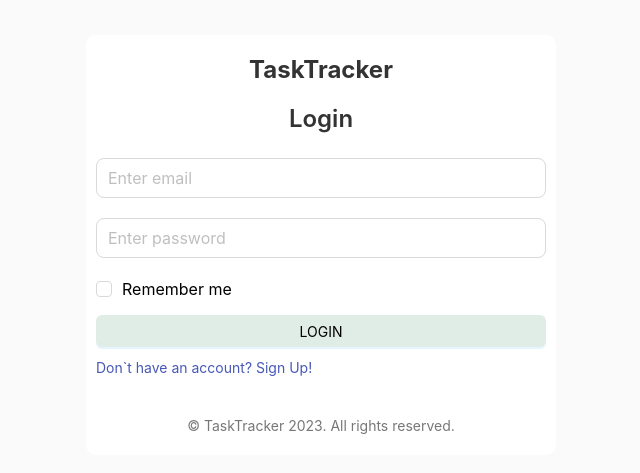
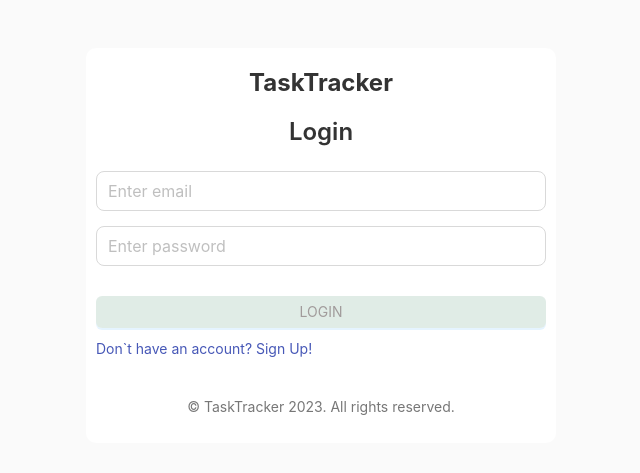
Before and after one commit to NadiiaNanivska/tasktracker-ui, a React (Create React App) app: page /login in a window 1280 px wide. Shown: the part 155-628 px from the top of the page, without its empty margins (319-959 px from the left). Built offline with nearby package versions, Linux system fonts and the light colour scheme.

Commit message:
Some changes

```diff
--- a/src/components/Login.js
+++ b/src/components/Login.js
@@ -14,10 +14,6 @@ const Login = () => {
                     <div className="login-credentials-wrapper">
                         <Input size="large" className="login-input" placeholder="Enter email" />
                         <Input size="large" className="login-input" placeholder="Enter password" />
-                    </div>
-                    <div className="login-remember-wrapper">
-                        <Checkbox />
-                        <span>Remember me</span>
                     </div>
                     <div className="login-button-wrapper">
                     <Button type="primary" className="card-add-btn">
--- a/src/styles/Login.css
+++ b/src/styles/Login.css
@@ -2,7 +2,7 @@
     background-color: #fafafa;
     display: flex;
     justify-content: center;
-    align-items: center; /* Додайте цей рядок для вертикального вирівнювання */
+    align-items: center;
     height: 100vh;
 }
 
@@ -10,7 +10,7 @@
     border-radius: 10px;
     background-color: white;
     width: 450px;
-    height: 400px;
+    height: 375px;
     display: flex;
     justify-content: center;
     padding: 10px;
@@ -42,17 +42,11 @@
 }
 
 .login-input {
-    margin-bottom: 20px;
+    margin-bottom: 15px;
 }
 
-.login-remember-wrapper {
-    display: flex;
-    align-items: center;
-    gap: 10px;
-}
-
-.login-remember-wrapper span{
-    font-size: 16px;
+.login-input:hover {
+    border-color: #a7c9b999!important;
 }
 
 .login-button-wrapper {
@@ -64,7 +58,7 @@
     width: 100%;
     margin-bottom: 10px;
     background-color: #a7c9b859;
-    color: black;
+    color: #a19b9b;
 }
 
 .ant-btn.ant-btn-primary:hover {
```
